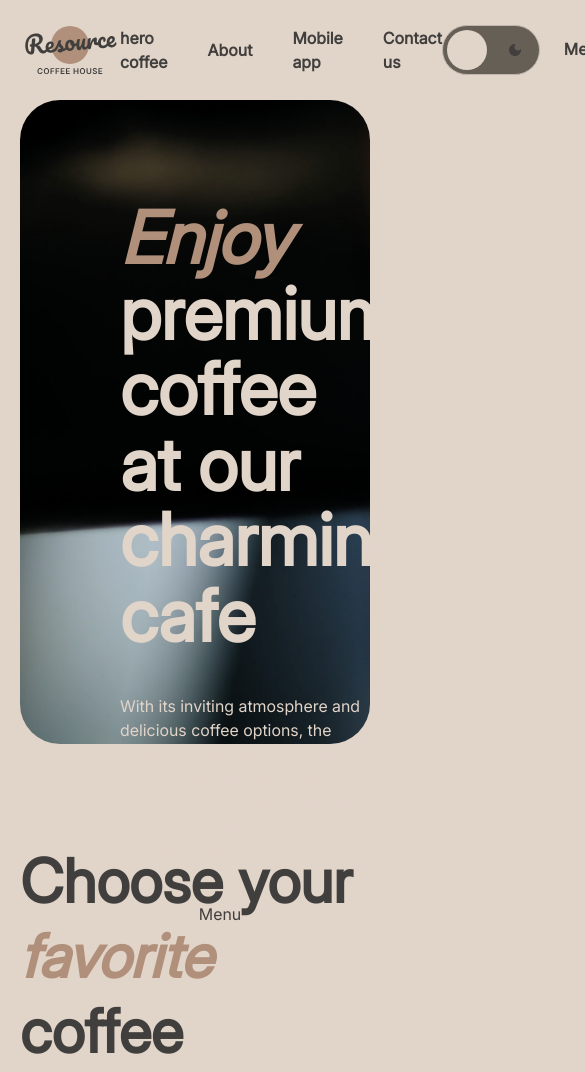
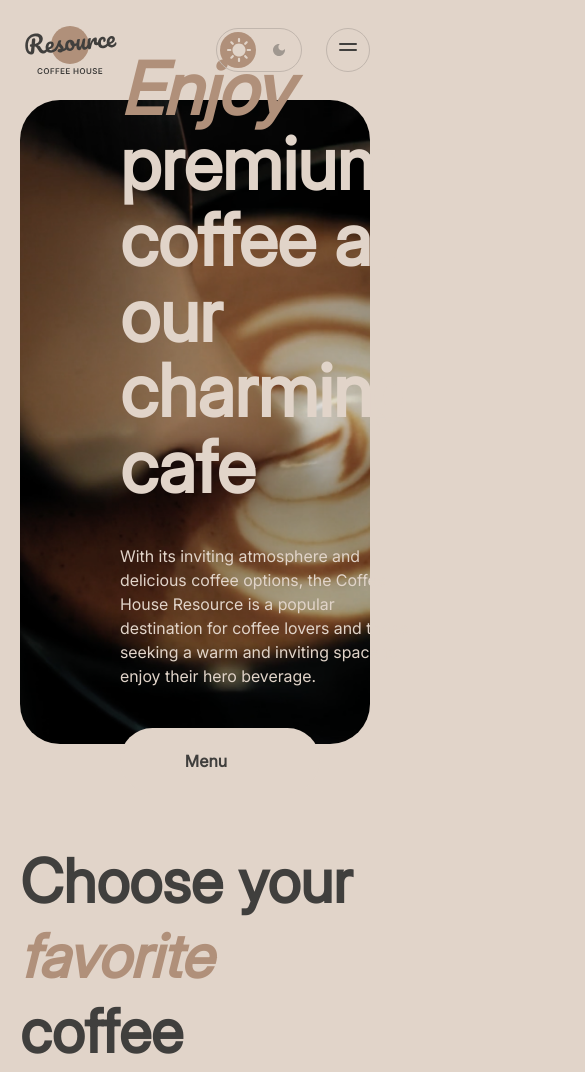
Before and after one commit to Igogoblin/rsschool-landing-page, a plain HTML site: page index.html in a window 390 px wide. Shown: the top 1072 px of the page, 585 px wide, since content can reach past the window. Drawn offline with Linux system fonts and the light colour scheme; files whose address does not match are found by name.

Commit message:
feat: add header all layout

```diff
--- a/index.html
+++ b/index.html
@@ -27,7 +27,7 @@
           <div class="theme-toggle__ball"></div>
 
           <button class="theme-toggle__btn" id="btn-light" aria-label="Светлая тема">
-            <img src="./images/sun.svg" alt="sun" class="theme-toggle__icon">
+            <img src="./images/sun.svg" alt="sun" class="theme-toggle__icon theme-toggle__icon--sun">
           </button>
 
           <button class="theme-toggle__btn" id="btn-dark" aria-label="Тёмная тема">
@@ -35,12 +35,14 @@
           </button>
 
         </div>
-        <button class="menu__btn">Menu <img src="./images/coffee-cup.svg" alt="coffee cup"></button>
+        <button class="menu__btn" aria-label="Открыть меню">
+          <span class="menu__btn-text">Menu <img src="./images/coffee-cup.svg" alt="coffee cup"></span>
+          <span class="menu__btn-icon"></span>
+        </button>
       </div>
-    </div>
   </header>
   <main>
-    <section class="hero-coffee">
+    <section class="hero-coffee" id="hero-coffee">
       <div class="wrapper">
         <div class="hero-coffee__img">
           <div class="hero-wrapper">
@@ -49,7 +51,8 @@
               Resource is a popular destination for coffee lovers and those seeking a warm and inviting space to enjoy
               their
               hero beverage.</p>
-            <button class="hero-coffee__btn" title="переход на вторую страницу">Menu</button>
+            <button class="hero-coffee__btn" title="переход на вторую страницу">Menu<img src="./images/coffee-cup.svg"
+                alt="coffee cup"></button>
           </div>
         </div>
 
@@ -82,7 +85,7 @@
         </div>
       </div>
     </section>
-    <section class="about">
+    <section class="about" id="about">
       <div class="wrapper">
         <h2 class="about-title">Resource is <span>the perfect and cozy place</span> where you can enjoy a variety of hot
           beverages, relax, catch up with friends, or get some work done.</h2>
@@ -102,7 +105,7 @@
         </div>
       </div>
     </section>
-    <section class="mobile-app">
+    <section class="mobile-app" id="mobile-app">
       <div class="wrapper">
         <div class="mobile-app__information">
           <h2 class="mobile-app__title"><span>Download</span> our apps to start ordering</h2>
@@ -133,7 +136,7 @@
       </div>
     </section>
   </main>
-  <footer class="footer">
+  <footer class="footer" id="contact">
     <div class="wrapper">
       <div class="footer__content">
         <h2>Sip, Savor, Smile.<br><span>It’s coffee time!</span></h2>
@@ -158,7 +161,7 @@
         <div class="footer-contacts__items">
           <div class="footer-contacts__item">
             <img src="./images/pin-alt.svg" alt="location">
-            <p>8558 Green Rd., LA</p>
+            <a href="https://www.google.com/maps" target="_blank" rel="noopener noreferrer">8558 Green Rd., LA</a>
           </div>
           <div <div class="footer-contacts__item">
             <img src="./images/phone.svg" alt="phone">
@@ -169,7 +172,7 @@
             <p>Mon-Sun: 9:00 AM - 23:00 PM</p>
           </div>
         </div>
-      </d>
+        </d>
   </footer>
   <script src="script.js"></script>
 </body>
--- a/script.js
+++ b/script.js
@@ -1,29 +1,24 @@
 document.addEventListener('DOMContentLoaded', () => {
-  const btnLight = document.getElementById('btn-light');
-  const btnDark = document.getElementById('btn-dark');
+  const themeToggle = document.getElementById('theme-toggle');
 
   const setTheme = (theme) => {
     document.documentElement.dataset.theme = theme;
     localStorage.setItem('theme', theme);
   };
 
+  // Инициализация темы при загрузке
   const savedTheme = localStorage.getItem('theme');
-
   if (savedTheme) {
     setTheme(savedTheme);
   } else {
-    const prefersDark = window.matchMedia(
-      '(prefers-color-scheme: dark)'
-    ).matches;
-
+    const prefersDark = window.matchMedia('(prefers-color-scheme: dark)').matches;
     setTheme(prefersDark ? 'dark' : 'light');
   }
 
-  btnLight.addEventListener('click', () => {
-    setTheme('light');
-  });
-
-  btnDark.addEventListener('click', () => {
-    setTheme('dark');
+  // Клик по всей области переключателя
+  themeToggle.addEventListener('click', () => {
+    const currentTheme = document.documentElement.dataset.theme;
+    const nextTheme = currentTheme === 'dark' ? 'light' : 'dark';
+    setTheme(nextTheme);
   });
 });
--- a/style.css
+++ b/style.css
@@ -65,8 +65,13 @@
 
 html, body {
   height: 100%;
+  scroll-behavior: smooth;
 }
-
+@media (prefers-reduced-motion: reduce) {
+  html {
+    scroll-behavior: auto;
+  }
+}
 body {
   background-color: var(--bg-color-page);
   color: var(--text-color-primary);
@@ -119,12 +124,24 @@ address {
   justify-content: space-between;
   align-items: center;
 }
+
 /* header ------------- */
-
 header {
   width: 100%;
   height: 100px;
   padding: 20px 0;
+}
+
+header .wrapper {
+  display: flex;
+  align-items: center;
+  justify-content: space-between;
+}
+
+/* 1. Логотип в тёмной теме */
+[data-theme="dark"] header .wrapper > img {
+  filter: invert(1) hue-rotate(180deg);
+  transition: filter 0.3s ease;
 }
 
 header nav ul {
@@ -133,135 +150,266 @@ header nav ul {
   align-items: center;
 }
 
+header nav ul li a {
+  text-decoration: none;
+  color: var(--text-color-primary);
+  font: var(--font-heading3);
+  transition: color 0.3s ease;
+}
+
+header nav ul li:hover {
+  border-bottom: 2px solid var(--text-color-primary);
+}
+
 .menu {
   display: flex;
   gap: 24px;
   align-items: center;
 }
-/* Переключатель-капсула */
+
+/* Переключатель-капсула темы */
 .theme-toggle {
   position: relative;
-  display: inline-flex;
+  display: flex;
   align-items: center;
-  gap: 8px;
-  padding: 4px;
-
-  background-color: var(--bg-color-container);
+  justify-content: space-around;
+  width: 86px;
+  height: 44px;
+  padding: 2px;
   border: 1px solid var(--border-color-primary);
   border-radius: 100px;
+  cursor: pointer;
+  user-select: none;
+}
 
-  transition: var(--theme-transition);
+.theme-toggle__btn,
+.theme-toggle__icon {
+  pointer-events: none;
+  background: transparent;
+  border: none;
+  display: flex;
+  align-items: center;
+  justify-content: center;
+  z-index: 2;
 }
 
 .theme-toggle__ball {
   position: absolute;
-  top: 4px;
-  left: 4px;
-
-  width: 40px;
-  height: 40px;
-
+  top: 3px;
+  left: 3px;
+  width: 36px;
+  height: 36px;
   border-radius: 50%;
-  background-color: var(--bg-color-page);
-
-  transition:
-    transform 0.3s ease,
-    background-color 0.3s ease;
-
+  background-color: var(--text-color-accent);
+  transition: transform 0.3s cubic-bezier(0.4, 0, 0.2, 1);
   z-index: 1;
 }
 
-.theme-toggle__btn {
-  position: relative;
-  z-index: 2;
-
-  display: flex;
-  align-items: center;
-  justify-content: center;
-
-  width: 40px;
-  height: 40px;
-
-  border: 0;
-  border-radius: 50%;
-  background: transparent;
-
-  cursor: pointer;
+[data-theme="dark"] .theme-toggle__ball {
+  transform: translateX(41px);
 }
 
 .theme-toggle__icon {
   width: 24px;
   height: 24px;
+  opacity: 0.4;
+  transition: opacity 0.3s ease, filter 0.3s ease;
 }
 
-[data-theme="dark"] .theme-toggle__ball {
-  transform: translateX(48px);
+:root:not([data-theme="dark"]) #btn-light .theme-toggle__icon {
+  opacity: 1;
 }
 
-[data-theme="dark"] .theme-toggle__icon--moon {
+[data-theme="dark"] #btn-dark .theme-toggle__icon {
+  opacity: 1;
   filter: invert(1);
 }
+
+[data-theme="dark"] #btn-light .theme-toggle__icon {
+  opacity: 0.4;
+}
+
+/* 2. Кнопка Menu (Десктоп) */
 .menu__btn {
   display: inline-flex;
   align-items: center;
   gap: 8px;
   cursor: pointer;
-  border-bottom: 2px solid transparent; /* Исправлено */
-  transition: border-color 0.3s ease;
+  background: transparent;
+  border: none;
+  border-bottom: 2px solid transparent;
+  transition: border-color 0.3s ease, color 0.3s ease;
   padding: 4px 0;
+  color: var(--text-color-primary);
+  font: var(--font-heading3);
 }
 
 .menu__btn:hover {
   border-bottom-color: var(--text-color-primary);
 }
 
+.menu__btn-text {
+  display: inline-flex;
+  align-items: center;
+  gap: 8px;
+}
+
+.menu__btn-text img {
+  width: 20px;
+  height: 20px;
+  transition: filter 0.3s ease;
+}
+
+[data-theme="dark"] .menu__btn-text img {
+  filter: invert(1);
+}
+
+.menu__btn-icon {
+  display: none;
+}
+
+/* Мобильные стили */
+@media (max-width: 850px) {
+  header nav {
+    display: none;
+  }
+
+  .menu__btn {
+    display: flex;
+    align-items: center;
+    justify-content: center;
+    width: 44px;
+    height: 44px;
+    border-radius: 50%;
+    border: 1px solid var(--border-color-primary);
+    padding: 0;
+    background-color: transparent;
+    transition: background-color 0.3s ease, border-color 0.3s ease;
+  }
+
+  .menu__btn-text {
+    display: none;
+  }
+
+  .menu__btn-icon {
+    display: block;
+    position: relative;
+    width: 18px;
+    height: 2px;
+    background-color: var(--text-color-primary);
+    border-radius: 2px;
+    transition: transform 0.3s ease, background-color 0.3s ease;
+  }
+
+  .menu__btn-icon::before {
+    content: '';
+    position: absolute;
+    left: 0;
+    top: -6px;
+    width: 18px;
+    height: 2px;
+    background-color: var(--text-color-primary);
+    border-radius: 2px;
+    transition: transform 0.3s ease, top 0.3s ease, background-color 0.3s ease;
+  }
+
+  .menu__btn:hover {
+    background-color: var(--bg-color-container);
+    border-color: var(--bg-color-container);
+  }
+
+  .menu__btn:hover .menu__btn-icon,
+  .menu__btn:hover .menu__btn-icon::before {
+    background-color: var(--text-color-inverse);
+  }
+}
 /* hero-coffee ------------ */
+/* Основная секция Hero */
 .hero-coffee {
   height: 644px;
 }
-.hero-coffee__img{
+
+/* Обязательно растягиваем общий .wrapper по высоте */
+.hero-coffee .wrapper {
+  height: 100%;
+}
+
+/* Контейнер с фоновым изображением */
+.hero-coffee__img {
   height: 100%;
   width: 100%;
-  background-image: url(./images/img-hero.png);
+  background-image: url('./images/img-hero.png');
   background-size: cover;
-  /* z-index: -1; */
+  background-position: center;
   border-radius: 40px;
+  padding: 100px; /* Отступы внутри плашки вместо margin у текста */
+  display: flex;
+  align-items: center;
 }
+
+/* Внутренний текстовый блок */
 .hero-wrapper {
   max-width: 530px;
-  height: 100%;
   display: flex;
   flex-direction: column;
-  justify-content: left;
-  align-items: left;
-  text-align: left;
-  margin: 100px 0 0 100px;
+  align-items: flex-start;
   gap: 40px;
 }
 
+/* Заголовок: фиксируем светлый цвет поверх фонового фото */
 .hero-coffee__title {
   font: var(--font-heading1);
-  color: var(--text-color-inverse);
+  color: #E1D4C9; /* Всегда светлый текст поверх фото */
 }
+
 .hero-coffee__title span {
   font: var(--font-heading-accent);
-  color: var(--text-color-accent);
+  color: #B0907A; /* Акцентное слово */
 }
 
+/* Описание: фиксируем светлый цвет */
 .hero-coffee__text {
   font: var(--font-heading3);
-  color: var(--text-color-inverse);
-  /* margin-bottom: 32px; */
+  color: #E1D4C9;
 }
 
+/* Кнопка Menu */
 .hero-coffee__btn {
   width: 200px;
   height: 65px;
   border-radius: 100px;
+  display: flex;
+  align-items: center;
+  justify-content: center;
+  gap: 8px;
   background-color: var(--bg-color-page);
+  color: var(--text-color-primary);
   font: var(--font-heading3);
-  }
+  font-weight: 600;
+  border: none;
+  cursor: pointer;
+  transition: background-color 0.3s ease, color 0.3s ease;
+}
 
+/* Иконка чашки кофе */
+.hero-coffee__btn img {
+  width: 20px;
+  height: 20px;
+  opacity: 0; /* Невидима по умолчанию */
+  transform: translateX(-10px); /* Легкий сдвиг для плавного появления */
+  transition: opacity 0.3s ease, transform 0.3s ease, filter 0.3s ease;
+}
+
+/* Ховер кнопки */
+.hero-coffee__btn:hover img {
+  opacity: 1;
+  transform: translateX(0);
+}
+
+/* Инверсия цвета иконки чашки при тёмной теме */
+[data-theme="dark"] .hero-coffee__btn img {
+  filter: invert(1);
+}
 /* favorite-coffee ------------ */
 .favorite-coffee {
   height: 799px;
```
